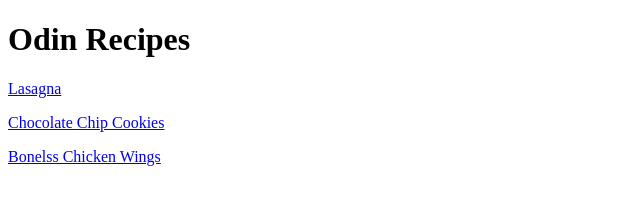
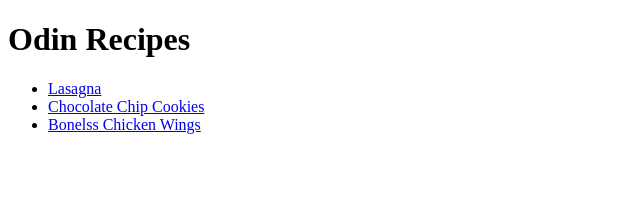
Before and after one commit to thracken/odin-recipes, a plain HTML site: page index.html in a window 1280 px wide. Shown: the whole page, without its empty margins (0-640 px from the left). Drawn offline with Linux system fonts and the light colour scheme.

Commit message:
Changed index links to an unordered list.

```diff
--- a/index.html
+++ b/index.html
@@ -10,14 +10,16 @@
         <h1>
             Odin Recipes
         </h1>
-        <p>
-            <a href="recipes/lasagna.html">Lasagna</a>
-        </p>
-        <p>
-            <a href="recipes/cookies.html">Chocolate Chip Cookies</a>
-        </p>
-        <p>
-            <a href="recipes/boneless-wings.html">Bonelss Chicken Wings</a>
-        </p>
+        <ul>
+            <li>
+                <a href="recipes/lasagna.html">Lasagna</a>
+            </li>
+            <li>
+                <a href="recipes/cookies.html">Chocolate Chip Cookies</a>
+            </li>
+            <li>
+                <a href="recipes/boneless-wings.html">Bonelss Chicken Wings</a>
+            </li>
+        </ul>
     </body>
 </html>
```
